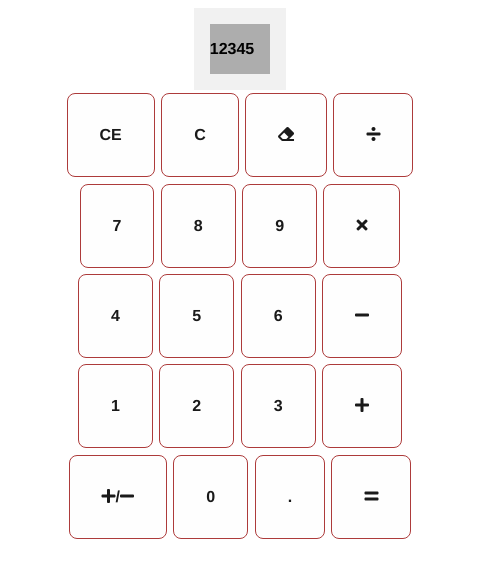
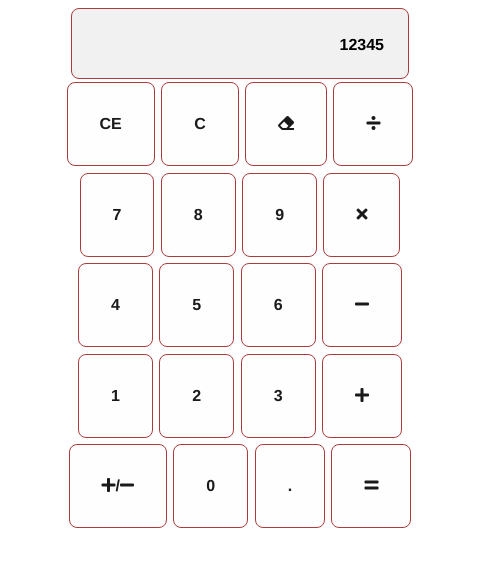
Before and after one commit to Matthew-Smith/electronCalc, an Electron app: page src/index.html in a window 480 px wide. Drawn offline with Linux system fonts and the light colour scheme.

Commit message:
fixed some styling

```diff
--- a/assets/css/style.css
+++ b/assets/css/style.css
@@ -1,6 +1,13 @@
 body {
     font-family: Helvetica, Arial, Sans-Serif;
     font-weight: 700;
+
+    -webkit-touch-callout: none;
+    -webkit-user-select: none;
+    -khtml-user-select: none;
+    -moz-user-select: none;
+    -ms-user-select: none;
+    user-select: none;
 }
 
 .calc-container {
@@ -9,21 +16,25 @@ body {
 }
 
 .results-container {
-    display: flex;
-    flex-direction: row;
+    /* display: flex; */
+    /* flex-direction: row; */
     margin: auto;
     padding: 1em;
     background-color: #f1f1f1;
+    width: 19em;
+    border: 0.1em solid #ad3b3b;
+    border-radius: 0.5em;
     flex: 1;
 }
 
 .results {
-    background-color: #adadad;
-    margin: auto;
-    padding-top: 1em;
-    padding-bottom: 1em;
-    padding-right: 1em;
-    padding-left: auto;
+    /* background-color: #adadad; */
+    float:right;
+    /* margin: auto; */
+    padding-top: 0.7em;
+    padding-bottom: 0.5em;
+    padding-right: 0.5em;
+    /* padding-left: auto; */
     flex: 1;
 }
 
@@ -45,9 +56,9 @@ body {
     padding: 2em;
     margin: 0.2em;
     border: 0.1em solid #ad3b3b;
+    border-radius: 0.5em;
     background-color: #fefefe;
     color: #1a1a1a;
-    border-radius: 0.5em;
 }
 
 .button:hover {
--- a/package.json
+++ b/package.json
@@ -1,5 +1,5 @@
 {
-  "name": "electronCalc",
+  "name": "electron-calc",
   "version": "1.0.0",
   "description": "making a simple electron calculator",
   "main": "main.js",
```
